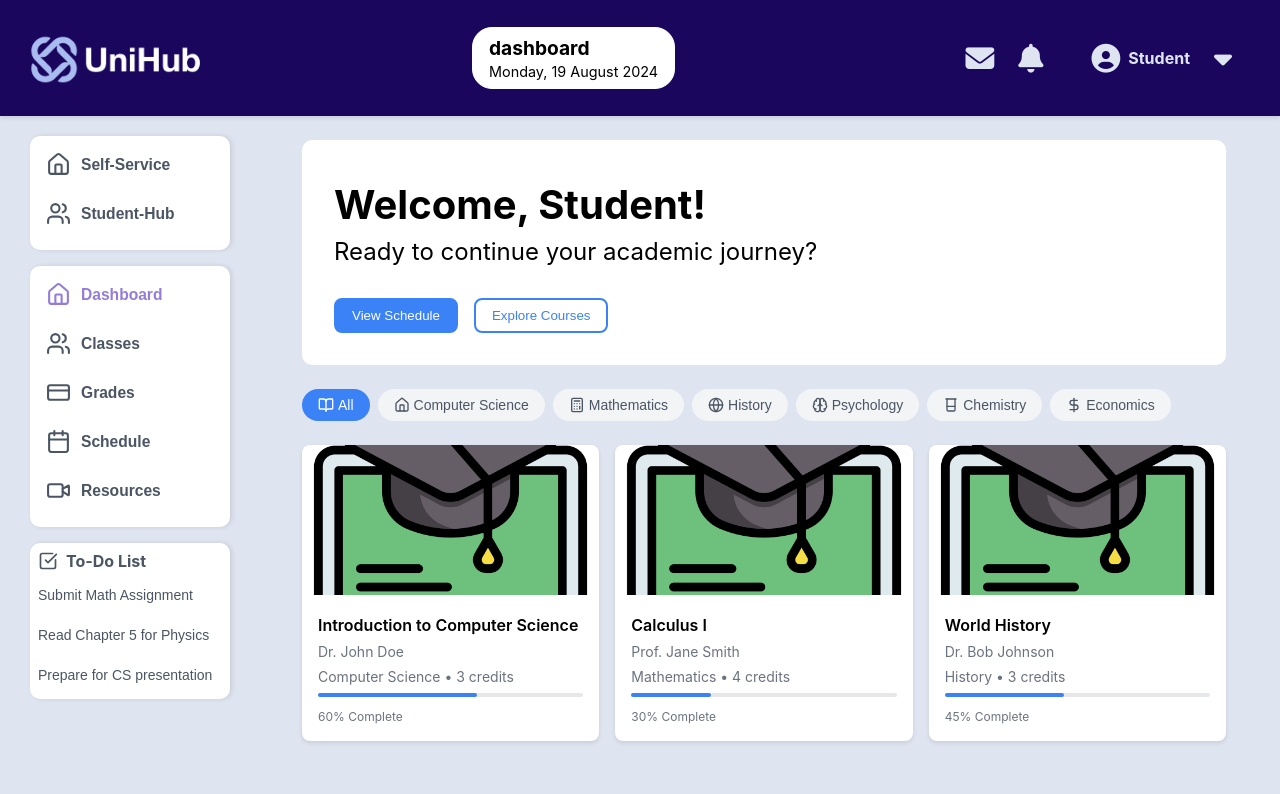
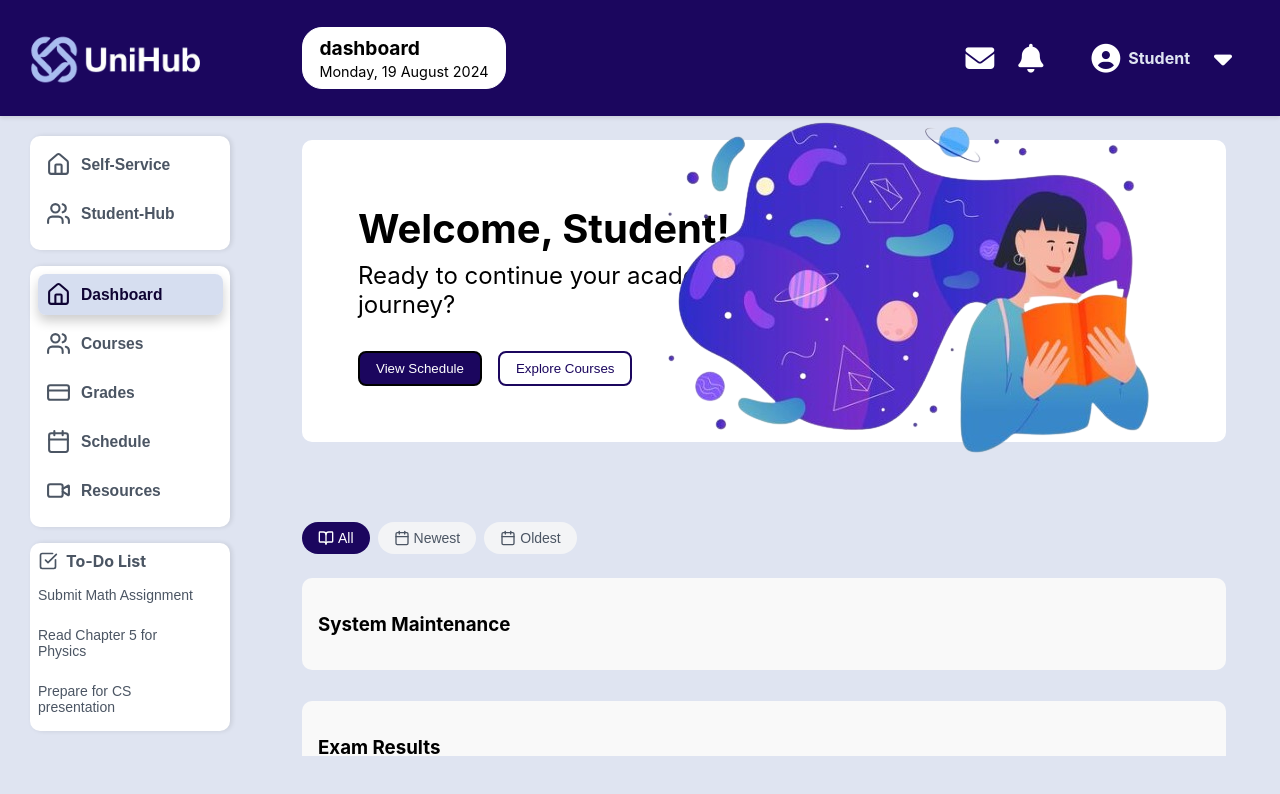
Before and after one commit to TamaraBogdanov/UniHub, a React (Create React App) app: page /home in a window 1280 px wide. Shown: the top 794 px of the page. Built offline with nearby package versions, Linux system fonts and the light colour scheme.

Commit message:
dashboard redo

```diff
--- a/src/Components/ClassesContent.js
+++ b/src/Components/ClassesContent.js
@@ -1,119 +1,71 @@
 import React, { useState } from "react";
-import { ChevronDown, ChevronUp, Search } from "lucide-react";
 import "../Styles/Classes.css";
+import { courses } from "../Pages/mockData";
+import {
+	Home,
+	BookOpen,
+	Calculator,
+	Globe,
+	Brain,
+	Beaker,
+	DollarSign,
+} from "lucide-react";
+function ClassesContent() {
+	const [filter, setFilter] = useState("All");
 
-function ClassesContent() {
-  const [expandedClass, setExpandedClass] = useState(null);
-  const [searchTerm, setSearchTerm] = useState("");
-
-  const classesData = [
-    {
-      id: 1,
-      code: "CS101",
-      name: "Introduction to Computer Science",
-      instructor: "Dr. John Doe",
-      schedule: "Mon, Wed 10:00 AM - 11:30 AM",
-      room: "Tech Building 101",
-      credits: 3,
-    },
-    {
-      id: 2,
-      code: "MATH201",
-      name: "Calculus I",
-      instructor: "Prof. Jane Smith",
-      schedule: "Tue, Thu 1:00 PM - 2:30 PM",
-      room: "Science Hall 305",
-      credits: 4,
-    },
-    {
-      id: 3,
-      code: "HIST150",
-      name: "World History",
-      instructor: "Dr. Bob Johnson",
-      schedule: "Mon, Wed, Fri 9:00 AM - 10:00 AM",
-      room: "Humanities 210",
-      credits: 3,
-    },
-    {
-      id: 4,
-      code: "PSYCH101",
-      name: "Introduction to Psychology",
-      instructor: "Dr. Alice Williams",
-      schedule: "Tue, Thu 3:00 PM - 4:30 PM",
-      room: "Social Sciences 102",
-      credits: 3,
-    },
-    {
-      id: 5,
-      code: "CHEM202",
-      name: "Organic Chemistry",
-      instructor: "Prof. Charlie Brown",
-      schedule: "Mon, Wed, Fri 11:00 AM - 12:00 PM",
-      room: "Science Hall 405",
-      credits: 4,
-    },
+	// Our filters, filters courses based on their major
+	const filters = [
+		{ name: "All", icon: BookOpen },
+		{ name: "Computer Science", icon: Home },
+		{ name: "Mathematics", icon: Calculator },
+		{ name: "History", icon: Globe },
+		{ name: "Psychology", icon: Brain },
+		{ name: "Chemistry", icon: Beaker },
+		{ name: "Economics", icon: DollarSign },
 	];
 
-  const filteredClasses = classesData.filter(
-    (cls) =>
-      cls.name.toLowerCase().includes(searchTerm.toLowerCase()) ||
-      cls.code.toLowerCase().includes(searchTerm.toLowerCase())
-  );
+	// Filters courses based on their major
+	const filteredCourses =
+		filter === "All"
+			? courses
+			: courses.filter((course) => course.department === filter);
 
 	return (
-    <div className="classes-content">
-      <h2>My Classes</h2>
-      <div className="search-bar">
-        <Search size={20} />
-        <input
-          type="text"
-          placeholder="Search for a class..."
-          value={searchTerm}
-          onChange={(e) => setSearchTerm(e.target.value)}
+		<>
+			<section className="courses">
+				{/* The grid of courses that will be displayed */}
+				<div className="course-grid">
+					{/* Map over the courses array and render a card for each course */}
+					{filteredCourses.map((course) => (
+						<div key={course.id} className="course-card">
+							<img
+								src={course.image}
+								alt={course.title}
+								className="course-image"
 							/>
+
+							{/* Course info */}
+							<div className="course-info">
+								<h4>{course.title}</h4>
+								<p>{course.instructor}</p>
+								<p>
+									{course.department} • {course.credits} credits
+								</p>
+								<div className="course-progress">
+									<div
+										className="progress-bar"
+										style={{ width: `${course.progress}%` }}
+									></div>
 								</div>
-      <div className="classes-list">
-        {filteredClasses.map((cls) => (
-          <div key={cls.id} className="class-card">
-            <div
-              className="class-header"
-              onClick={() =>
-                setExpandedClass(expandedClass === cls.id ? null : cls.id)
-              }
-            >
-              <div className="class-title">
-                <h3>
-                  {cls.code}: {cls.name}
-                </h3>
-                <p>{cls.instructor}</p>
+								<span className="progress-text">
+									{course.progress}% Complete
+								</span>
 							</div>
-              {expandedClass === cls.id ? (
-                <ChevronUp size={24} />
-              ) : (
-                <ChevronDown size={24} />
-              )}
-            </div>
-            {expandedClass === cls.id && (
-              <div className="class-details">
-                <p>
-                  <strong>Schedule:</strong> {cls.schedule}
-                </p>
-                <p>
-                  <strong>Room:</strong> {cls.room}
-                </p>
-                <p>
-                  <strong>Credits:</strong> {cls.credits}
-                </p>
-                <div className="class-actions">
-                  <button className="btn-primary">View Syllabus</button>
-                  <button className="btn-secondary">Contact Instructor</button>
-                </div>
-              </div>
-            )}
 						</div>
 					))}
 				</div>
-    </div>
+			</section>
+		</>
 	);
 }
 
--- a/src/Pages/HomePage.js
+++ b/src/Pages/HomePage.js
@@ -1,6 +1,5 @@
 import React, { useState } from "react";
-
-// Imported these icons from Lucin React, it's external so I had to install it on my terminal
+import { ChevronDown, ChevronUp, Search } from "lucide-react";
 import {
 	Home,
 	Users,
@@ -16,8 +15,6 @@ import {
 	DollarSign,
 	X,
 } from "lucide-react";
-
-// Components and styles imported
 import Topbar from "../Shared/CTopBar";
 import "../Shared/Styling/dashboard.css";
 import ScheduleContent from "../Components/ScheduleContent";
@@ -27,7 +24,6 @@ import GradesContent from "../Components/GradesContent";
 import { courses } from "./mockData";
 import { TodoProvider, useTodo } from "../Components/TodoContext";
 
-// This is the Task Modal code, I put it here because it's easier to fetch instead of making it a separate component for now - also thinking about removing it for something else (and it doesn't work)
 function TaskModal({ task, onClose }) {
 	if (!task) return null;
 
@@ -49,31 +45,73 @@ function TaskModal({ task, onClose }) {
 	);
 }
 
-// Dashboard - There's a lot of content here that displays on the landing page and I've written basically all the code it has because I couldn't make a separate component at the time.
 function DashboardContent() {
+	const [expandedClass, setExpandedClass] = useState(null);
+	const [searchTerm, setSearchTerm] = useState("");
 	const [filter, setFilter] = useState("All");
 
-  // Our filters, filters courses based on their major
 	const filters = [
 		{ name: "All", icon: BookOpen },
-    { name: "Computer Science", icon: Home },
-    { name: "Mathematics", icon: Calculator },
-    { name: "History", icon: Globe },
-    { name: "Psychology", icon: Brain },
-    { name: "Chemistry", icon: Beaker },
-    { name: "Economics", icon: DollarSign },
+		{ name: "Newest", icon: Calendar },
+		{ name: "Oldest", icon: Calendar },
 	];
 
-  // Filters courses based on their major
-  const filteredCourses =
-    filter === "All"
-      ? courses
-      : courses.filter((course) => course.department === filter);
+	const classesData = [
+		{
+			id: 1,
+			title: "System Maintenance",
+			message: "The system will be down for maintenance on 9th Sept.",
+			date: "2024-09-09",
+			alertType: "newest",
+		},
+		{
+			id: 2,
+			title: "Exam Results",
+			message: "Your exam results are now available.",
+			date: "2024-09-02",
+			alertType: "oldest",
+		},
+		{
+			id: 3,
+			title: "New Course Enrollment",
+			message: "Enrollment for the new courses is now open.",
+			date: "2024-09-05",
+			alertType: "newest",
+		},
+		{
+			id: 4,
+			title: "Library Due Date",
+			message: "Your library book is due on 15th Sept.",
+			date: "2024-09-01",
+			alertType: "oldest",
+		},
+	];
+
+	classesData.forEach((alert, index) => {
+		alert.alertType = index % 2 === 0 ? "newest" : "oldest";
+	});
+
+	const filteredClasses = classesData
+		.filter(
+			(alert) =>
+				filter === "All" ||
+				(filter === "Newest" && alert.alertType === "newest") ||
+				(filter === "Oldest" && alert.alertType === "oldest")
+		)
+		.sort((a, b) => {
+			if (filter === "Newest") {
+				return new Date(b.date) - new Date(a.date);
+			}
+			if (filter === "Oldest") {
+				return new Date(a.date) - new Date(b.date);
+			}
+			return 0;
+		});
 
 	return (
 		<>
 			<section className="hero">
-        <div>
+				<div className="hero-text">
 					<h1>Welcome, Student!</h1>
 					<h2>Ready to continue your academic journey?</h2>
 					<div className="hero-buttons">
@@ -81,10 +119,11 @@ function DashboardContent() {
 						<button className="secondary-button">Explore Courses</button>
 					</div>
 				</div>
+				<div className="hero-image">
+					<img src="./images/portal.png" alt="Hero" />
+				</div>
 			</section>
-
-      <section className="courses">
-        {/* Filter system for courses */}
+			<div>
 				<div className="filter-system">
 					{filters.map(({ name, icon: Icon }) => (
 						<button
@@ -96,53 +135,40 @@ function DashboardContent() {
 						</button>
 					))}
 				</div>
-
-        {/* The grid of courses that will be displayed */}
-        <div className="course-grid">
-          {/* Map over the courses array and render a card for each course */}
-          {filteredCourses.map((course) => (
-            <div key={course.id} className="course-card">
-              <img
-                src={course.image}
-                alt={course.title}
-                className="course-image"
-              />
-
-              {/* Course info */}
-              <div className="course-info">
-                <h4>{course.title}</h4>
-                <p>{course.instructor}</p>
-                <p>
-                  {course.department} • {course.credits} credits
-                </p>
-                <div className="course-progress">
-                  <div
-                    className="progress-bar"
-                    style={{ width: `${course.progress}%` }}
-                  ></div>
-                </div>
-                <span className="progress-text">
-                  {course.progress}% Complete
-                </span>
+				<div className="classes-list">
+					{filteredClasses.map((alert) => (
+						<AlertBox key={alert.id} alert={alert} />
+					))}
 				</div>
 			</div>
-          ))}
-        </div>
-      </section>
 		</>
 	);
 }
 
-// Home Page
+function AlertBox({ alert }) {
+	const [isExpanded, setIsExpanded] = useState(false);
+
+	return (
+		<div className="alert-box" onClick={() => setIsExpanded(!isExpanded)}>
+			<h3>{alert.title}</h3>
+			{isExpanded && (
+				<div className="alert-details">
+					<p>{alert.message}</p>
+					<p>
+						<strong>Date:</strong> {alert.date}
+					</p>
+				</div>
+			)}
+		</div>
+	);
+}
+
 function HomePage({ userRole }) {
-  // State management for the task modal and active section of the dashboard
 	const [activeSection, setActiveSection] = useState("dashboard");
 	const [selectedTask, setSelectedTask] = useState(null);
 	const { todos, toggleTodo } = useTodo();
 
-  // Render the content of the dashboard based on the active section and user role
 	const renderContent = () => {
-    // Switch statement to render the content based on the active section - we can add more sections later?
 		switch (activeSection) {
 			case "dashboard":
 				return <DashboardContent />;
@@ -160,17 +186,12 @@ function HomePage({ userRole }) {
 	};
 
 	return (
-    // Todo Provider is used to manage the todos and toggle them based on the id
 		<TodoProvider>
-      {/* The top navigation bar */}
 			<div className="HomePage">
-        {/* Sorry Tamara, moved your top-nav component here, but it still has the same function, get current page/active section and display it's name at the top */}
 				<Topbar currentPage={activeSection} userRole={userRole} />
 
-        {/* The side navigation bar */}
 				<div className="dashboard">
 					<nav className="sidebar">
-            {/* The navigation buttons for the sidebar */}
 						<div className="sidebar-content topnav">
 							<button className="nav-button">
 								<Home size={25} />
@@ -182,7 +203,6 @@ function HomePage({ userRole }) {
 							</button>
 						</div>
 
-            {/* The navigation buttons for the sidebar - midnav */}
 						<div className="sidebar-content midnav">
 							<button
 								className={`nav-button ${
@@ -200,7 +220,7 @@ function HomePage({ userRole }) {
 								onClick={() => setActiveSection("classes")}
 							>
 								<Users size={25} />
-                <h3>Classes</h3>
+								<h3>Courses</h3>
 							</button>
 							<button
 								className={`nav-button ${
@@ -231,13 +251,11 @@ function HomePage({ userRole }) {
 							</button>
 						</div>
 
-            {/* The navigation buttons for the sidebar - todo */}
 						<div className="sidebar-content todo-list">
 							<h3>
 								<CheckSquare size={20} /> To-Do List
 							</h3>
 
-              {/* Map over the todos array and render a button for each todo */}
 							{todos.map((task) => (
 								<button
 									key={task.id}
@@ -252,11 +270,9 @@ function HomePage({ userRole }) {
 						</div>
 					</nav>
 
-          {/* The main content of the dashboard */}
 					<main className="main-content">{renderContent()}</main>
 				</div>
 
-        {/* The task modal component */}
 				<TaskModal task={selectedTask} onClose={() => setSelectedTask(null)} />
 			</div>
 		</TodoProvider>
--- a/src/Pages/mockData.js
+++ b/src/Pages/mockData.js
@@ -2,6 +2,7 @@ export const courses = [
 	{
 		id: 1,
 		title: "Introduction to Computer Science",
+		code: "CS101",
 		instructor: "Dr. John Doe",
 		progress: 60,
 		department: "Computer Science",
--- a/src/Shared/Styling/CTopBar.css
+++ b/src/Shared/Styling/CTopBar.css
@@ -26,7 +26,7 @@
 .topbar-content {
 	display: flex;
 	flex-direction: column;
-	margin-left: 15rem;
+	margin-left: 4.4rem;
 	align-items: flex-start;
 	justify-content: center;
 	padding: 0.5rem 1rem;
@@ -72,12 +72,12 @@
 	font-size: 1.8rem;
 	margin-left: 1.5rem;
 
-	color: #dfe4f1;
+	color: white;
 	transition: color 0.3s ease;
 }
 
 .icons i:hover {
-	color: #555;
+	color: rgb(182, 196, 228);
 }
 
 .profile-container {
--- a/src/Shared/Styling/dashboard.css
+++ b/src/Shared/Styling/dashboard.css
@@ -25,7 +25,6 @@
 	/* margin-bottom: 1rem; */
 	padding: 0.5rem 0.5rem;
 }
-
 .nav-button {
 	padding: 0.5rem;
 	border: none;
@@ -34,7 +33,10 @@
 	gap: 10px;
 	background: none;
 	color: #4b5563;
+	width: 185px;
 	margin-bottom: 0.5rem;
+	transition: background-color 0.3s, color 0.3s, box-shadow 0.3s;
+	border-radius: 8px; /* Adding rounded corners */
 }
 
 .nav-button h3 {
@@ -43,7 +45,23 @@
 
 .nav-button:hover,
 .nav-button.active {
-  color: #957cda;
+	color: #0f0433;
+	background-color: rgb(
+		182,
+		196,
+		228
+	); /* Light background on hover and active */
+	box-shadow: 0 4px 8px rgba(0, 0, 0, 0.1); /* Subtle shadow to make it stand out */
+}
+
+.nav-button.active {
+	background-color: rgba(
+		182,
+		196,
+		228,
+		0.56
+	); /* Slightly darker background when active */
+	box-shadow: 0 6px 12px rgba(0, 0, 0, 0.2); /* Stronger shadow for active state */
 }
 
 .main-content {
@@ -61,6 +79,24 @@
 	display: flex;
 	justify-content: space-between;
 	align-items: center;
+	position: relative; /* Added */
+}
+
+.hero-text {
+	flex: 1;
+	padding-right: 2rem;
+	padding: 1.5rem;
+}
+
+.hero-image {
+	flex: 1;
+	display: flex;
+	justify-content: flex-end;
+}
+
+.hero-image img {
+	position: absolute; /* Added */
+	top: -25px; /* Adjust this value to control how much it sticks out */
 }
 
 .hero h1 {
@@ -82,25 +118,35 @@
 	gap: 1rem;
 	margin-top: 2rem;
 }
-
 .primary-button {
-  background-color: #3b82f6;
+	background-color: #1b065e;
 	color: white;
 	padding: 0.5rem 1rem;
 	border-style: solid;
-  border-color: #3b82f6;
 	border-radius: 8px;
+	transition: background-color 0.3s, transform 0.3s;
+}
+
+.primary-button:hover {
+	background-color: #1b065e; /* Slightly lighter shade on hover */
+	transform: translateY(-2px); /* Adds a subtle lift effect */
 }
 
 .secondary-button {
 	background: none;
-  color: #3b82f6;
+	color: #1b065e;
 	padding: 0.5rem 1rem;
 	border-style: solid;
-  border-color: #3b82f6;
+	border-color: #1b065e;
 	border-radius: 8px;
+	transition: background-color 0.3s, color 0.3s, transform 0.3s;
 }
 
+.secondary-button:hover {
+	background-color: #1b065e;
+	color: white; /* Text color changes to white on hover */
+	transform: translateY(-2px); /* Adds a subtle lift effect */
+}
 .hero-image {
 	width: 300px;
 	height: 100%;
@@ -144,10 +190,13 @@
 }
 
 .filter-button.active {
-  background-color: #3b82f6;
+	background-color: #1b065e;
 	color: white;
 }
 
+.filter-system {
+	margin-top: 5rem;
+}
 .course-grid {
 	display: grid;
 	grid-template-columns: repeat(auto-fill, minmax(250px, 1fr));
@@ -277,3 +326,67 @@
 	margin-bottom: 0.5rem;
 	color: #4b5563;
 }
+
+.classes-content {
+	margin-bottom: 2rem;
+	margin-top: 2rem;
+}
+
+.classes-header {
+	display: flex;
+	justify-content: space-between;
+	align-items: center;
+	margin-bottom: 1rem;
+}
+
+.search-bar {
+	display: flex;
+	align-items: center;
+	background-color: #f1f3f5; /* Light background color for contrast */
+	border-radius: 20px; /* Rounded corners */
+	padding: 0.25rem 0.75rem; /* Smaller padding */
+	max-width: 250px; /* Smaller width */
+	margin-top: 1rem;
+}
+
+.search-bar input {
+	border: none;
+	background: transparent;
+	outline: none;
+	margin-left: 0.5rem;
+	width: 100%;
+}
+
+.search-bar input::placeholder {
+	color: #6c757d; /* Placeholder color */
+	font-size: 0.875rem; /* Smaller font size */
+}
+
+.alert-box {
+	border-radius: 10px; /* Rounded corners */
+	padding: 1rem;
+	margin-bottom: 1rem;
+	background-color: #f9f9f9;
+	cursor: pointer;
+	transition: transform 0.2s, background-color 0.2s; /* Smooth transitions */
+}
+
+.alert-box:hover {
+	background-color: #b6c4e4; /* Change background on hover */
+	transform: scale(1.02); /* Slightly enlarge on hover */
+}
+
+.alert-box:active {
+	transform: scale(0.98); /* Slightly shrink on click */
+}
+
+.alert-header h3 {
+	margin: 0;
+	font-size: 1.2rem;
+	color: #333;
+}
+
+.alert-details p {
+	margin: 0.5rem 0;
+	color: #666;
+}
```
Also changed, not shown: public/images/portal.png (added). Lines whose indentation alone changed are shown as unchanged.
